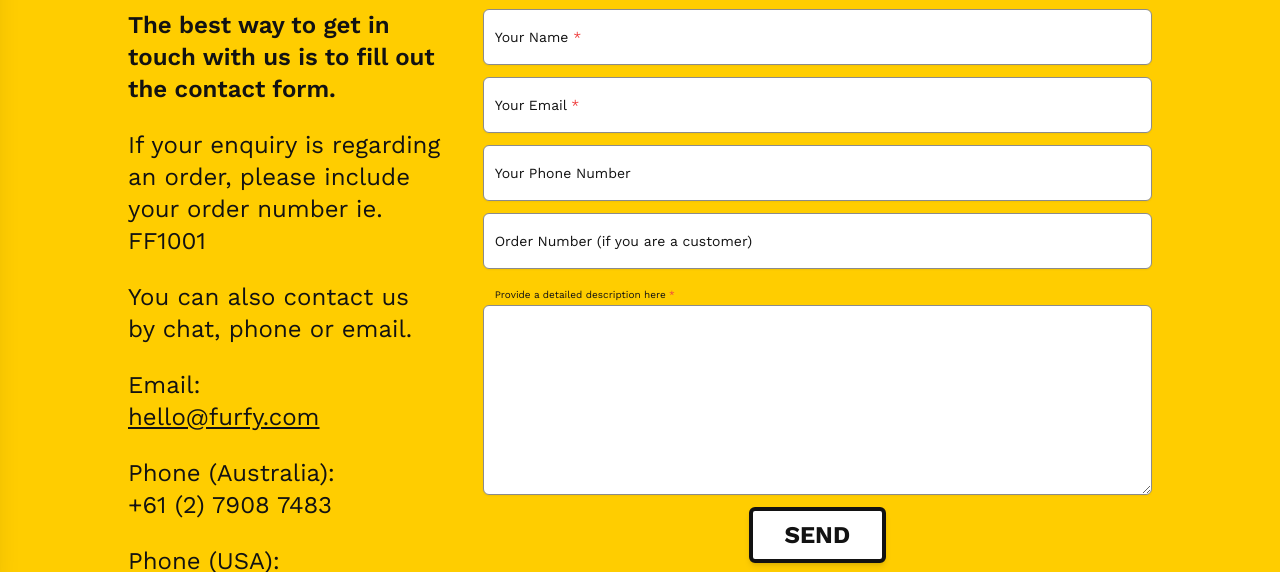
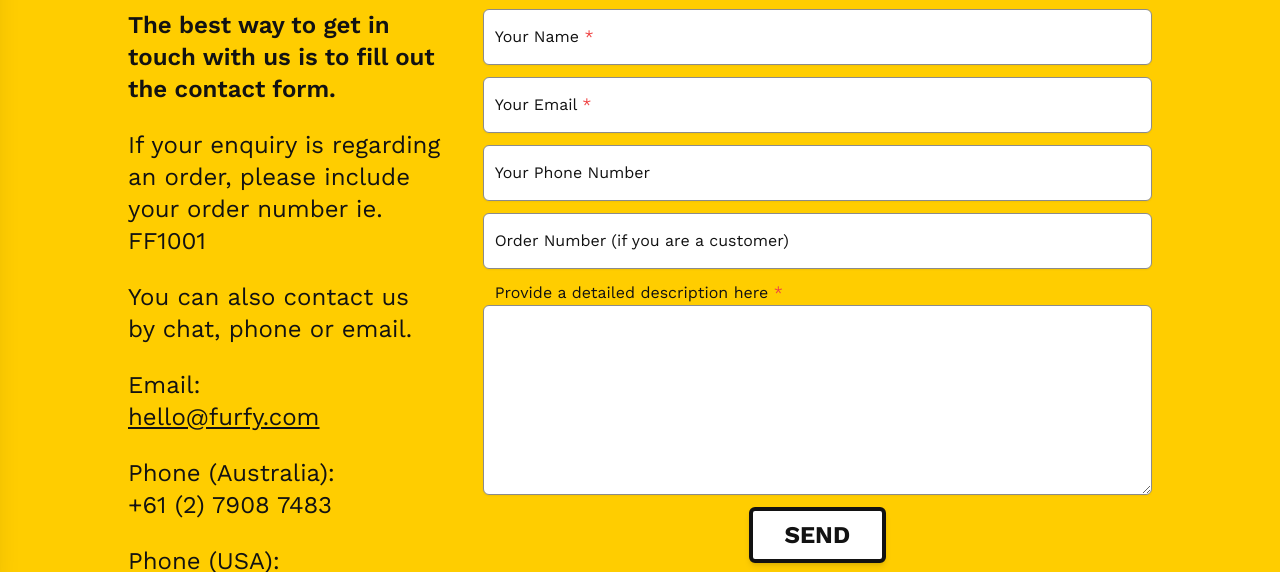
Before and after one commit to excede-paulg/Furfy, a website: page contact.html in a window 1280 px wide. Shown: the part 229-801 px from the top of the page. Drawn offline with nearby package versions, Linux system fonts and the light colour scheme.

Commit message:
css finessing

```diff
--- a/contact.html
+++ b/contact.html
@@ -87,30 +87,30 @@
                     <p class="leading-normal text-xl md:text-2xl mb-6">Phone (USA): <span class="block">+1 (888) 664-3124</span></p>
                 </div>
 
-                <!-- Form copied from Potty Plant (for functionality purposes). Removed htmx functions -->
+                <!-- Form copied from Potty Plant (for functionality purposes). Removed htmx functions from original code -->
                 <form class="col-span-12 md:col-span-8 flex flex-col space-y-3" id="contact-us-form">
                     <div class="relative">
                         <input type="text" id="fullName" name="full_name" class="appearance-none bg-white block border border-offblack-200 pb-2.5 peer pt-4 px-2.5 rounded-md shadow-sm text-lg text-offblack-500 w-full" placeholder=" " required="">
-                        <label for="fullName" class="absolute text-sm text-offblack-500 duration-300 transform -translate-y-4 scale-75 top-2 z-10 origin-[0] bg-white px-2 peer-focus:px-2 peer-focus:text-grey-500 peer-placeholder-shown:scale-100 peer-placeholder-shown:-translate-y-1/2 peer-placeholder-shown:top-1/2 peer-focus:top-2 peer-focus:scale-75 peer-focus:-translate-y-4 rtl:peer-focus:translate-x-1/4 rtl:peer-focus:left-auto start-1">Your Name <span class="text-red-500">*</span>
+                        <label for="fullName" class="absolute text-base text-offblack-500 duration-300 transform -translate-y-4 scale-75 top-2 z-10 origin-[0] bg-white px-2 peer-focus:px-2 peer-focus:text-grey-500 peer-placeholder-shown:scale-100 peer-placeholder-shown:-translate-y-1/2 peer-placeholder-shown:top-1/2 peer-focus:top-2 peer-focus:scale-75 peer-focus:-translate-y-4 rtl:peer-focus:translate-x-1/4 rtl:peer-focus:left-auto start-1">Your Name <span class="text-red-500">*</span>
                         </label>
                     </div>
                     <div class="relative">
                         <input type="email" id="email" name="email" class="appearance-none bg-white block border border-offblack-200 pb-2.5 peer pt-4 px-2.5 rounded-md shadow-sm text-lg text-offblack-500 w-full" placeholder=" " required="">
-                        <label for="email" class="absolute text-sm text-offblack-500 duration-300 transform -translate-y-4 scale-75 top-2 z-10 origin-[0] bg-white px-2 peer-focus:px-2 peer-focus:text-grey-500 peer-placeholder-shown:scale-100 peer-placeholder-shown:-translate-y-1/2 peer-placeholder-shown:top-1/2 peer-focus:top-2 peer-focus:scale-75 peer-focus:-translate-y-4 rtl:peer-focus:translate-x-1/4 rtl:peer-focus:left-auto start-1">Your Email <span class="text-red-500">*</span>
+                        <label for="email" class="absolute text-base text-offblack-500 duration-300 transform -translate-y-4 scale-75 top-2 z-10 origin-[0] bg-white px-2 peer-focus:px-2 peer-focus:text-grey-500 peer-placeholder-shown:scale-100 peer-placeholder-shown:-translate-y-1/2 peer-placeholder-shown:top-1/2 peer-focus:top-2 peer-focus:scale-75 peer-focus:-translate-y-4 rtl:peer-focus:translate-x-1/4 rtl:peer-focus:left-auto start-1">Your Email <span class="text-red-500">*</span>
                         </label>
                     </div>
                     <div class="relative">
                         <input type="tel" id="phone" name="phone" class="appearance-none bg-white block border border-offblack-200 pb-2.5 peer pt-4 px-2.5 rounded-md shadow-sm text-lg text-offblack-500 w-full" placeholder=" ">
-                        <label for="phone" class="absolute text-sm text-offblack-500 duration-300 transform -translate-y-4 scale-75 top-2 z-10 origin-[0] bg-white px-2 peer-focus:px-2 peer-focus:text-grey-500 peer-placeholder-shown:scale-100 peer-placeholder-shown:-translate-y-1/2 peer-placeholder-shown:top-1/2 peer-focus:top-2 peer-focus:scale-75 peer-focus:-translate-y-4 rtl:peer-focus:translate-x-1/4 rtl:peer-focus:left-auto start-1">Your Phone Number
+                        <label for="phone" class="absolute text-base text-offblack-500 duration-300 transform -translate-y-4 scale-75 top-2 z-10 origin-[0] bg-white px-2 peer-focus:px-2 peer-focus:text-grey-500 peer-placeholder-shown:scale-100 peer-placeholder-shown:-translate-y-1/2 peer-placeholder-shown:top-1/2 peer-focus:top-2 peer-focus:scale-75 peer-focus:-translate-y-4 rtl:peer-focus:translate-x-1/4 rtl:peer-focus:left-auto start-1">Your Phone Number
                         </label>
                     </div>
                     <div class="relative">
                         <input type="text" id="orderNumber" name="orderNumber" class="appearance-none bg-white block border border-offblack-200 pb-2.5 peer pt-4 px-2.5 rounded-md shadow-sm text-lg text-offblack-500 w-full" placeholder=" ">
-                        <label for="orderNumber" class="absolute text-sm text-offblack-500 duration-300 transform -translate-y-4 scale-75 top-2 z-10 origin-[0] bg-white px-2 peer-focus:px-2 peer-focus:text-grey-500 peer-placeholder-shown:scale-100 peer-placeholder-shown:-translate-y-1/2 peer-placeholder-shown:top-1/2 peer-focus:top-2 peer-focus:scale-75 peer-focus:-translate-y-4 rtl:peer-focus:translate-x-1/4 rtl:peer-focus:left-auto start-1">Order Number (if you are a customer)
+                        <label for="orderNumber" class="absolute text-base text-offblack-500 duration-300 transform -translate-y-4 scale-75 top-2 z-10 origin-[0] bg-white px-2 peer-focus:px-2 peer-focus:text-grey-500 peer-placeholder-shown:scale-100 peer-placeholder-shown:-translate-y-1/2 peer-placeholder-shown:top-1/2 peer-focus:top-2 peer-focus:scale-75 peer-focus:-translate-y-4 rtl:peer-focus:translate-x-1/4 rtl:peer-focus:left-auto start-1">Order Number (if you are a customer)
                         </label>
                     </div>
                     <div class="sm:col-span-2">
-                        <label for="message" class="mb-2 ml-3 text-[10px] text-offblack-500 scale-75 top-2 z-10">Provide a detailed description here
+                        <label for="message" class="mb-2 ml-3 text-base text-offblack-500 scale-75 top-2 z-10">Provide a detailed description here
                             <span class="text-red-500">*</span>
                         </label>
                         <textarea id="message" name="message" rows="6" class="appearance-none bg-white block border border-offblack-200 p-2.5 rounded-md shadow-sm text-lg text-offblack-500 w-full" placeholder=" " required=""></textarea>
@@ -118,10 +118,10 @@
                     <button type="submit" name="submit" class="bg-white hover:bg-offblack-50 duration-200 border-4 border-offblack-500 font-bold mx-auto px-8 py-2 rounded-md shadow-md text-2xl uppercase">
                         Send
                     </button>
-                    <!-- <p class="mb-6 text-center text-offblack-500 text-xs">
+                    <p class="mb-6 text-center text-offblack-500 text-xs">
                         This site is protected by reCAPTCHA and the Google Privacy
                         Policy&nbsp;and Terms of Service&nbsp;apply.
-                    </p> -->
+                    </p>
                 </form>
             </div>
         </section>
```
